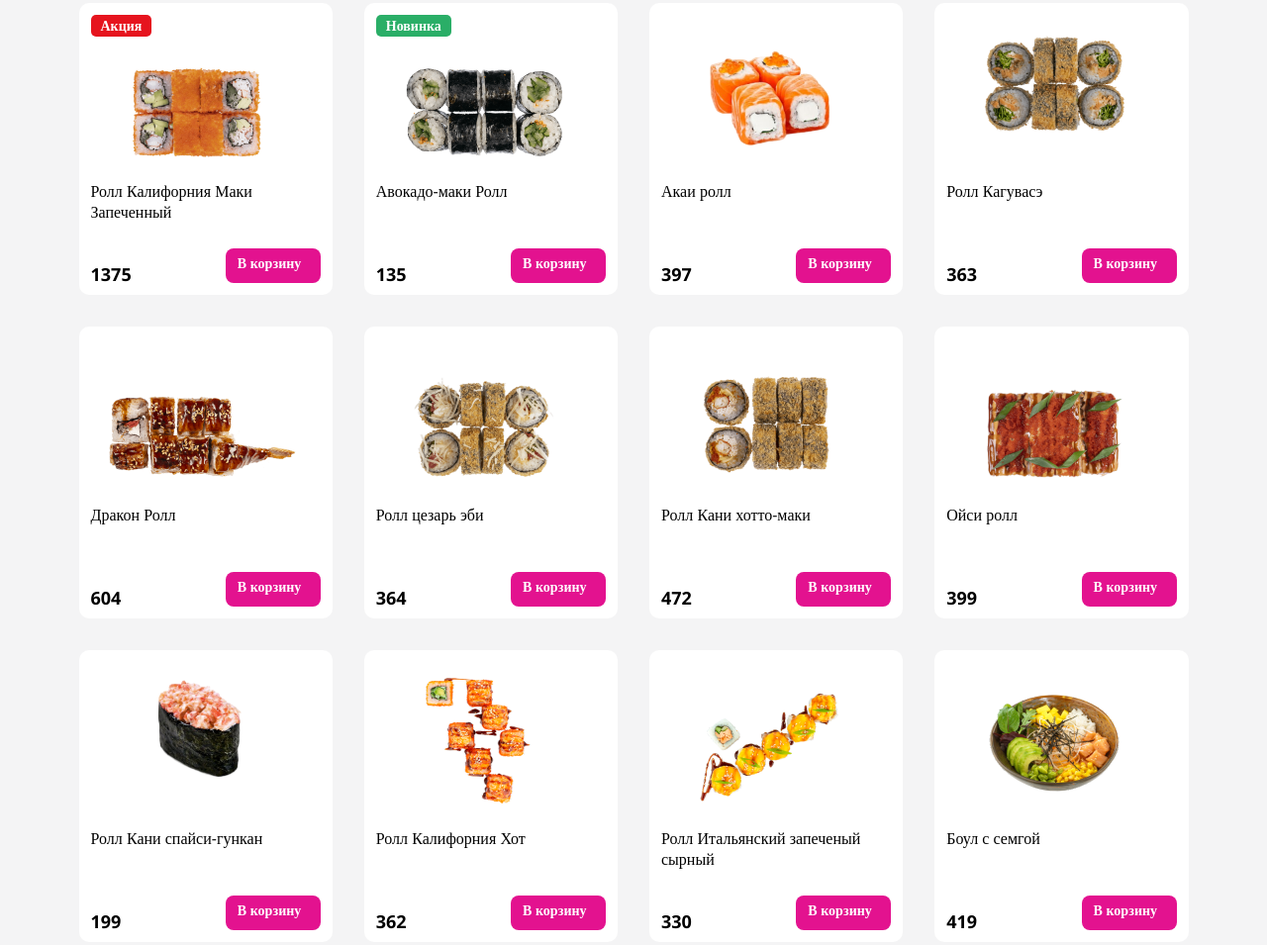
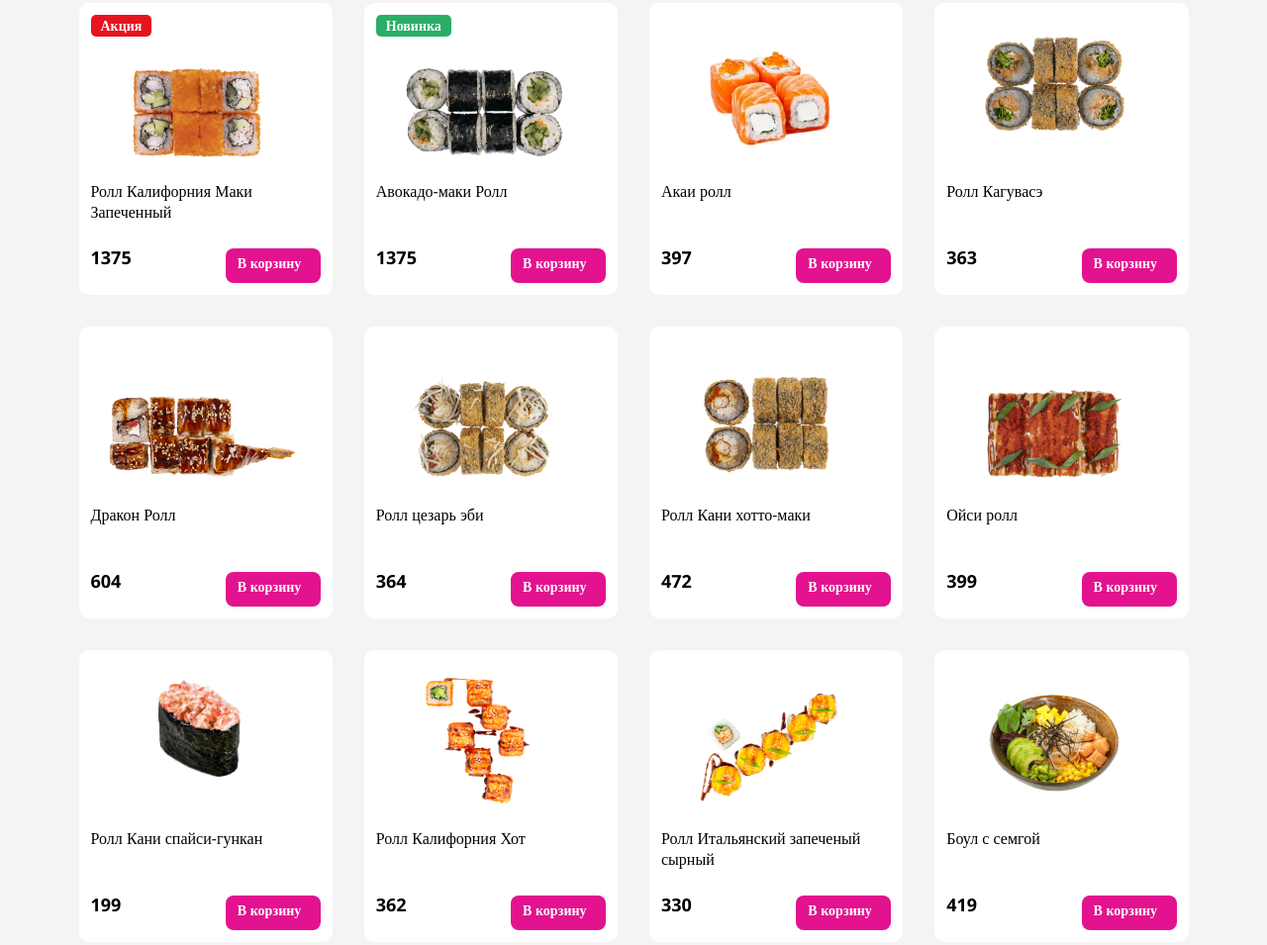
Before and after one commit to pasca1303/gambit_2, a plain HTML site: page index.html in a window 1280 px wide. Shown: the part 674-1629 px from the top of the page at 99% size. Drawn offline with nearby package versions, Linux system fonts and the light colour scheme.

Commit message:
добавил класс Cart и наследовал его в listroll

```diff
--- a/#source/scss/style.scss
+++ b/#source/scss/style.scss
@@ -547,6 +547,7 @@ body {
 .cart__price-number {
 	font-weight: 700;
 	font-size: 18px;
+	padding-bottom: 17px;
 }
 
 .cart__price-bucket {
@@ -558,9 +559,6 @@ body {
 	padding: 8px 12px;
 	color: white;
 	border-radius: 8px;
-	position: absolute;
-	right: 12px;
-	bottom: 12px;
 
 	&:hover {
 		cursor: pointer;
--- a/js/main.js
+++ b/js/main.js
@@ -9,81 +9,32 @@ const cartwrapper = document.querySelector(".cap__bucket-items-inside-wrapper")
 // Массив которые пушится в корзину
 let basket = []
 
+class Cart {
+	constructor (id,img,title,price){
+		this.id = id
+		this.img = img
+		this.title = title
+		this.price = price
+	}
+
+}
 // массив  объекты которого мы добавляем на страницу
 let listrolls = [
-	{
-		id: 1,
-		img: "img/rolls/калифорния маки Запеченный.png",
-		title: "Ролл Калифорния Маки Запеченный",
-		price: 1375,
-	},
-	{
-		id: 2,
-		img: "img/rolls/Авокадо-маки Ролл.png",
-		title: "Авокадо-маки Ролл",
-		price: 135,
-	},
-	{
-		id: 3,
-		img: "img/rolls/Акаи Ролл.png",
-		title: "Акаи ролл",
-		price: 397,
-	},
-	{
-		id: 4,
-		img: "img/rolls/Кагувасэ Ролл.png",
-		title: "Ролл Кагувасэ",
-		price: 363,
-	},
-	{
-		id: 5,
-		img: "img/rolls/Дракон Ролл.png",
-		title: "Дракон Ролл",
-		price: 604,
-	},
-	{
-		id: 6,
-		img: "img/rolls/цезарь эби.png",
-		title: "Ролл цезарь эби",
-		price: 364,
-	},
-	{
-		id: 7,
-		img: "img/rolls/Кани хотто-маки Ролл.png",
-		title: "Ролл Кани хотто-маки",
-		price: 472,
-	},
-	{
-		id: 8,
-		img: "img/rolls/Ойси ролл.png",
-		title: "Ойси ролл",
-		price: 399,
-	},
-	{
-		id: 9,
-		img: "img/rolls/Кани спайси Гункан.png",
-		title: "Ролл Кани спайси-гункан",
-		price: 199,
-	},
-	{
-		id: 10,
-		img: "img/rolls/Ролл Калифорния Хот.png",
-		title: "Ролл Калифорния Хот",
-		price: 362,
-	},
-	{
-		id: 11,
-		img: "img/rolls/Ролл_Итальянский_запеченый_сырный.png",
-		title: "Ролл Итальянский запеченый сырный",
-		price: 330,
-	},
-	{
-		id: 12,
-		img: "img/rolls/Боул с семгой.png",
-		title: "Боул с семгой",
-		price: 419,
-	}
+	new Cart(1,"img/rolls/калифорния маки Запеченный.png", "Ролл Калифорния Маки Запеченный",1375),
+	new Cart(2,"img/rolls/Авокадо-маки Ролл.png", "Авокадо-маки Ролл",1375),
+	new Cart(3,"img/rolls/Акаи Ролл.png","Акаи ролл",397),
+	new Cart(4,"img/rolls/Кагувасэ Ролл.png","Ролл Кагувасэ",363),
+	new Cart(5,"img/rolls/Дракон Ролл.png","Дракон Ролл",604),
+	new Cart(6,"img/rolls/цезарь эби.png","Ролл цезарь эби",364),
+	new Cart(7,"img/rolls/Кани хотто-маки Ролл.png","Ролл Кани хотто-маки",472),
+	new Cart(8,"img/rolls/Ойси ролл.png","Ойси ролл",399),
+	new Cart(9,"img/rolls/Кани спайси Гункан.png","Ролл Кани спайси-гункан",199),
+	new Cart(10,"img/rolls/Ролл Калифорния Хот.png","Ролл Калифорния Хот",362),
+	new Cart(11,"img/rolls/Ролл_Итальянский_запеченый_сырный.png","Ролл Итальянский запеченый сырный",330),
+	new Cart(12,"img/rolls/Боул с семгой.png","Боул с семгой",419),
+
 ]
+
 
 // Добавление карточек на страницу
 listrolls.forEach((cart, index) => {
```
Also changed, not shown: css/style.css.
